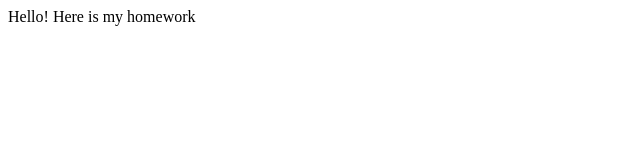
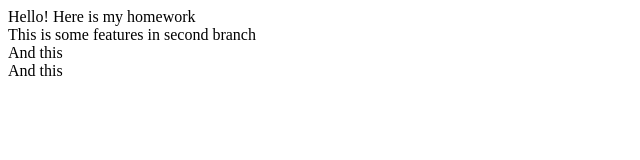
Before and after one commit to bykovmikhail72/CRT-education, a plain HTML site: page index.html in a window 1280 px wide. Shown: the whole page, without its empty margins (0-640 px from the left). Drawn offline with Linux system fonts and the light colour scheme.

Commit message:
add second branch

```diff
--- a/index.html
+++ b/index.html
@@ -8,5 +8,8 @@
 </head>
 <body>
     <div>Hello! Here is my homework</div>
+    <div>This is some features in second branch</div>
+    <div>And this</div>
+    <div>And this</div>
 </body>
 </html>
```
